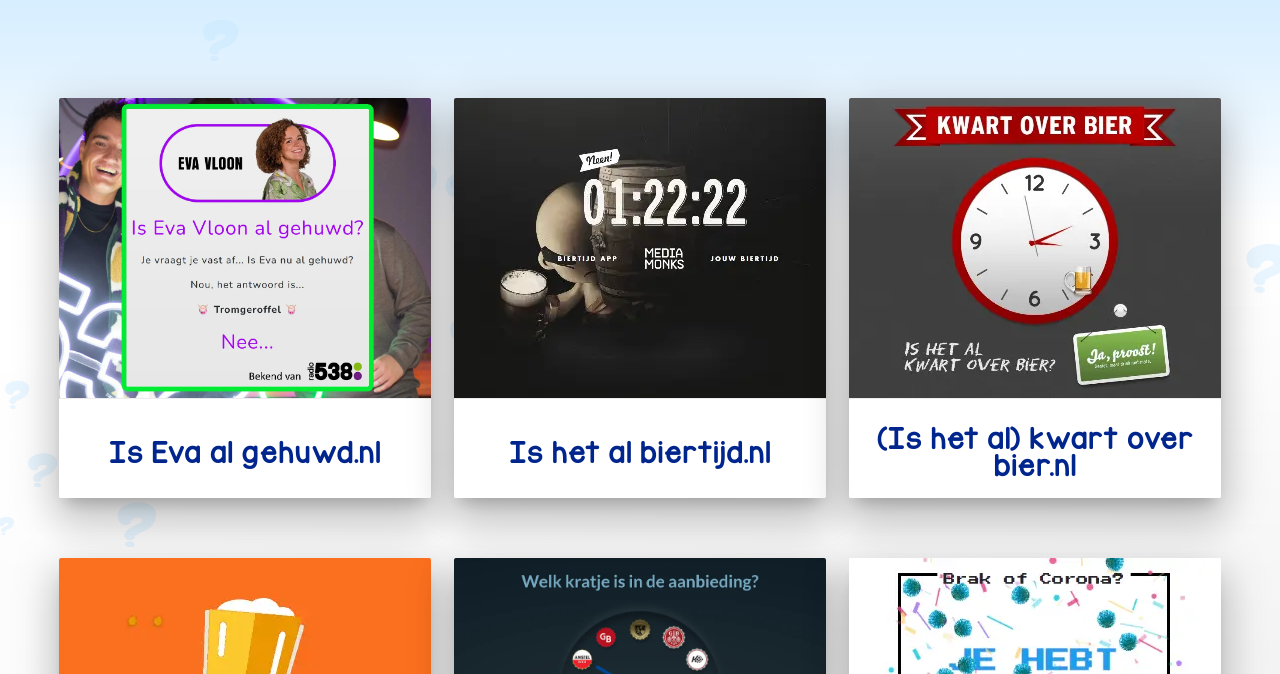
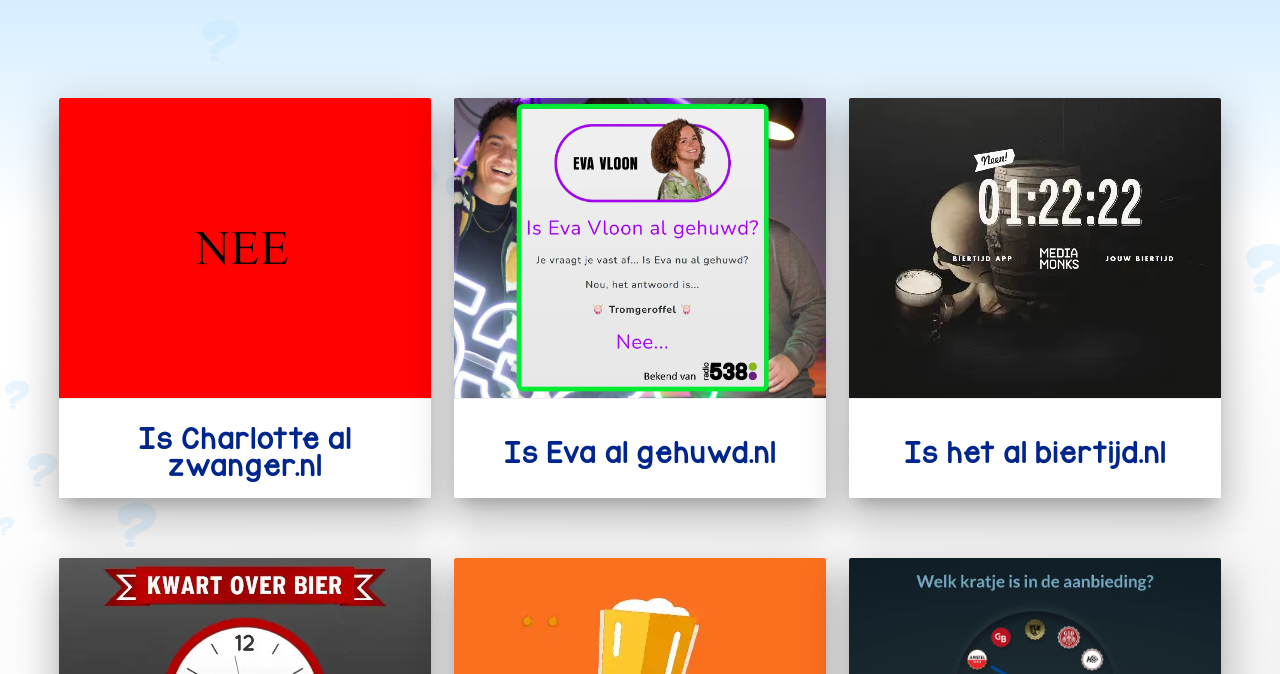
Before and after one commit to jordy-u/zeerspecifiekevragen.nl, a plain HTML site: page index.html in a window 1280 px wide. Shown: the part 126-800 px from the top of the page. Drawn offline with Linux system fonts and the light colour scheme.

Commit message:
Voeg site toe: ischarlottealzwanger.nl

```diff
--- a/index.html
+++ b/index.html
@@ -54,6 +54,7 @@
         </div>
         <div class="row">
 
+            <div is="website-card" href="https://ischarlottealzwanger.nl/" imgSrc="images/ischarlottealzwanger.nl.webp" titel="Is Charlotte al zwanger.nl"></div>
             <div is="website-card" href="https://isevaalgehuwd.nl/" imgSrc="images/isevaalgehuwd.nl.webp" titel="Is Eva al gehuwd.nl"></div>
             <div is="website-card" href="https://ishetalbiertijd.nl" imgSrc="images/ishetalbiertijd.nl.webp" titel="Is het al biertijd.nl"></div>
             <div is="website-card" href="https://kwartoverbier.nl" imgSrc="images/kwartoverbier.nl.webp" titel="(Is het al) kwart over bier.nl"></div>
```
Also changed, not shown: images/ischarlottealzwanger.nl.webp (added).
